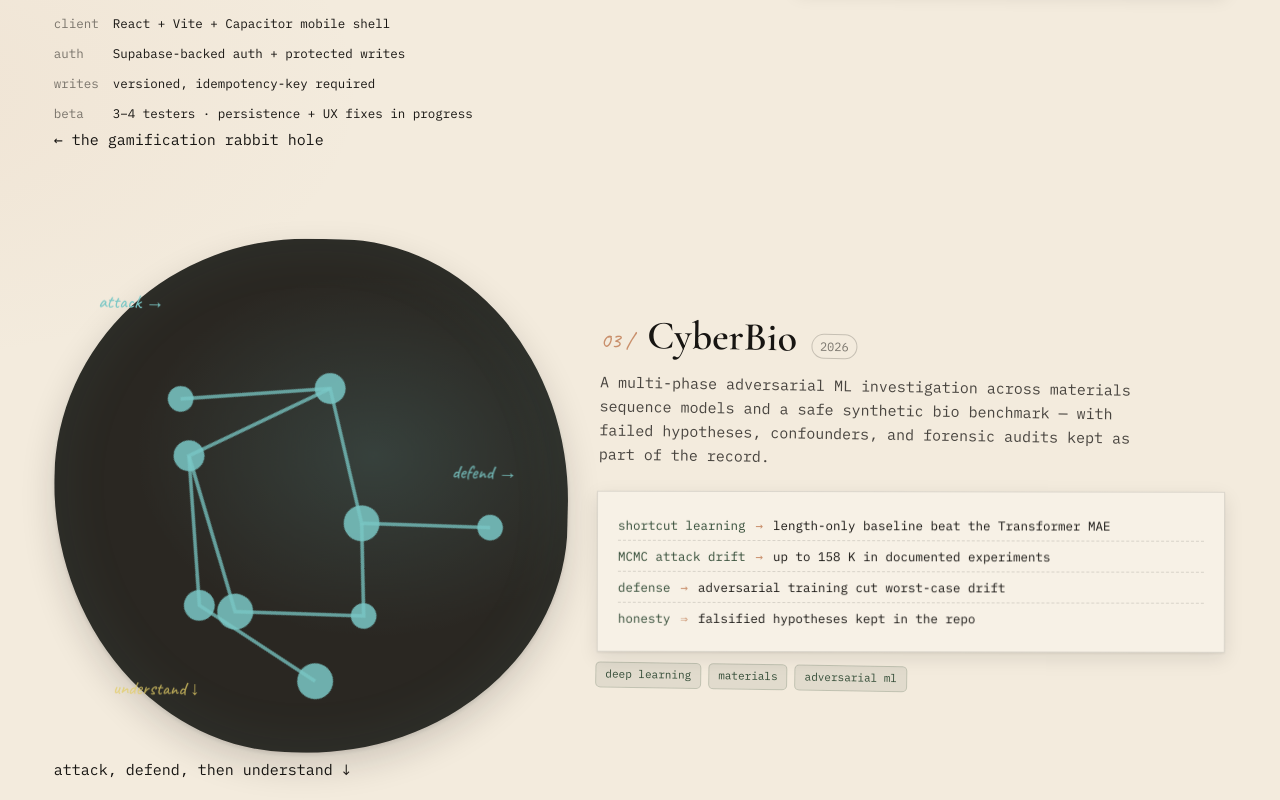
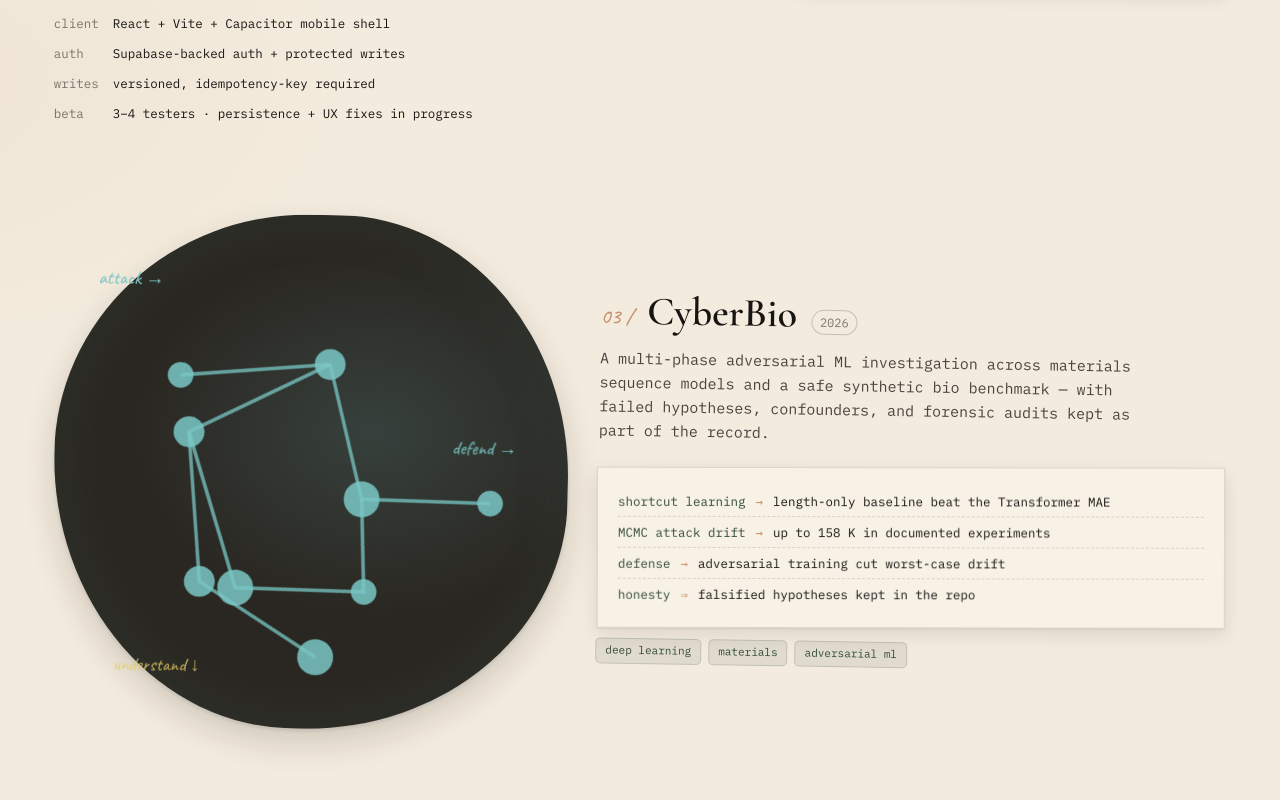
Before and after one commit to Mrudula-itsjuzme/portfolio-site, a React (Vite) app: page / in a window 1280 px wide. Shown: the part 2180-2980 px from the top of the page. Built offline with nearby package versions, Linux system fonts and the light colour scheme.

Commit message:
fix: remove overlapping work marginalia

```diff
--- a/src/components/lab/LabPage.jsx
+++ b/src/components/lab/LabPage.jsx
@@ -700,13 +700,7 @@
             />
             <MocapProject p={featuredProjects[0]} index={1} />
             <QuestsProject p={featuredProjects[1]} index={2} />
-            <span className="marginalia" className="work-aside work-aside-quests" aria-hidden="true">
-              ← the gamification rabbit hole
-            </span>
             <CyberBioProject p={featuredProjects[2]} index={3} />
-            <span className="marginalia" className="work-aside work-aside-cyber" aria-hidden="true">
-              attack, defend, then understand ↓
-            </span>
             <ArchisProject p={featuredProjects[3]} index={4} />
           </section>
 
```
